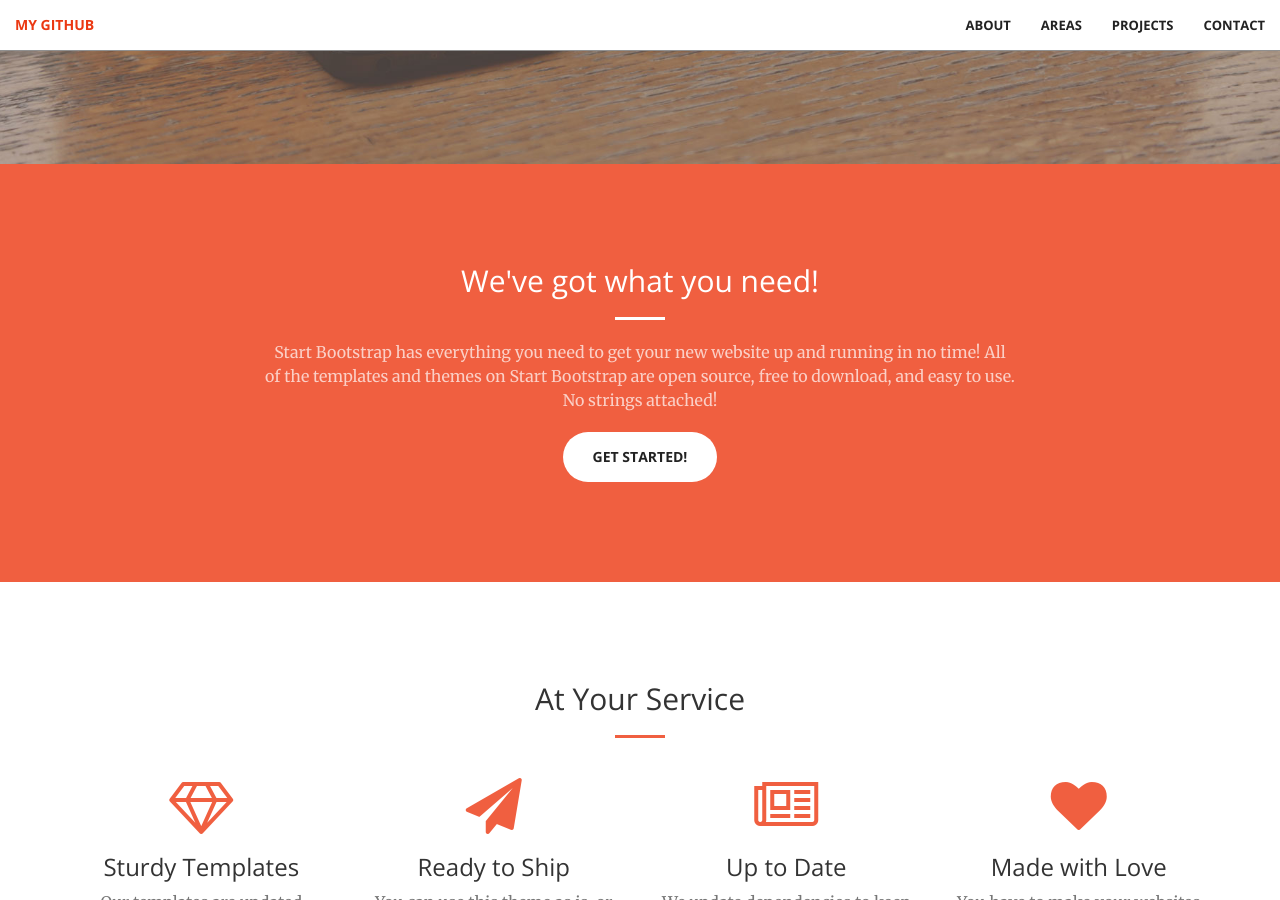
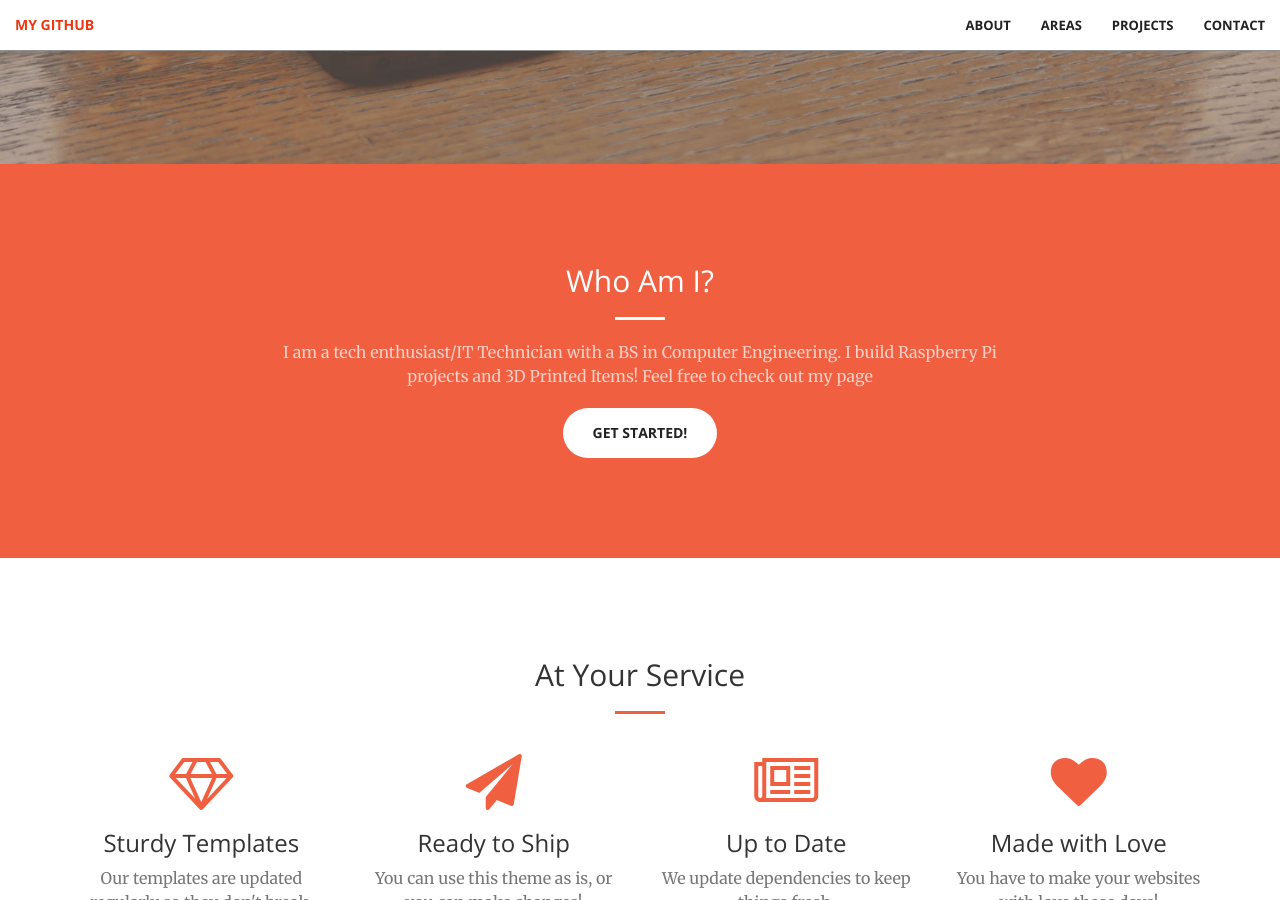
Before and after one commit to Mikeymac02/Mikeymac02.github.io, a Jekyll site: the page built from index.html, in a window 1280 px wide and 900 px high, scrolled down 736 px. Built offline with Jekyll 4.4.1, drawn with Linux system fonts in a browser that asks for light colours.

Commit message:
Update call-to-action.html

```diff
--- a/_includes/call-to-action.html
+++ b/_includes/call-to-action.html
@@ -2,9 +2,9 @@
     <div class="container">
         <div class="row">
             <div class="col-lg-8 col-lg-offset-2 text-center">
-                <h2 class="section-heading">We've got what you need!</h2>
+                <h2 class="section-heading">Who Am I?</h2>
                 <hr class="light">
-                <p class="text-faded">Start Bootstrap has everything you need to get your new website up and running in no time! All of the templates and themes on Start Bootstrap are open source, free to download, and easy to use. No strings attached!</p>
+                <p class="text-faded">I am a tech enthusiast/IT Technician with a BS in Computer Engineering. I build Raspberry Pi projects and 3D Printed Items! Feel free to check out my page</p>
                 <a href="#" class="btn btn-default btn-xl">Get Started!</a>
             </div>
         </div>
```
